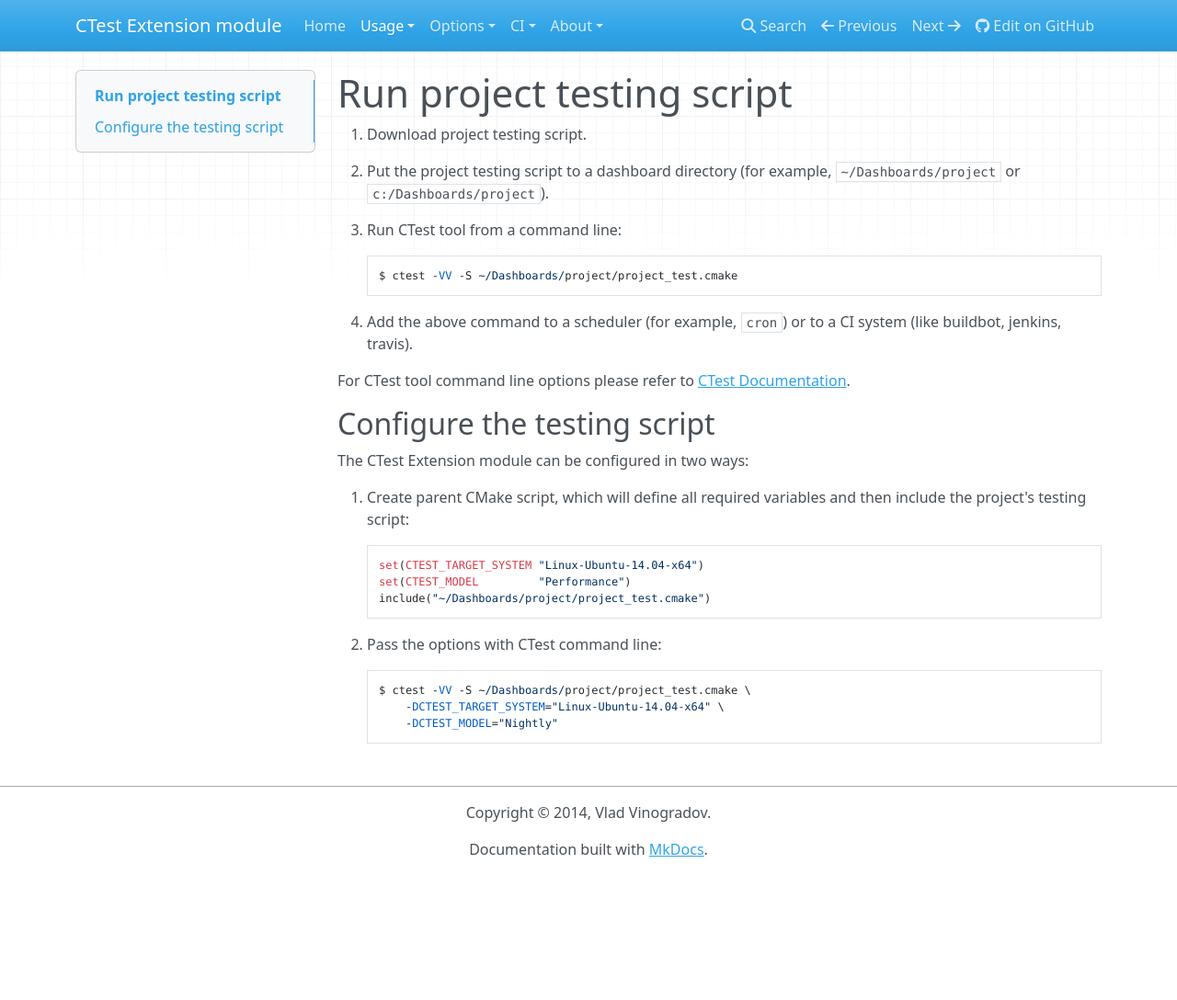
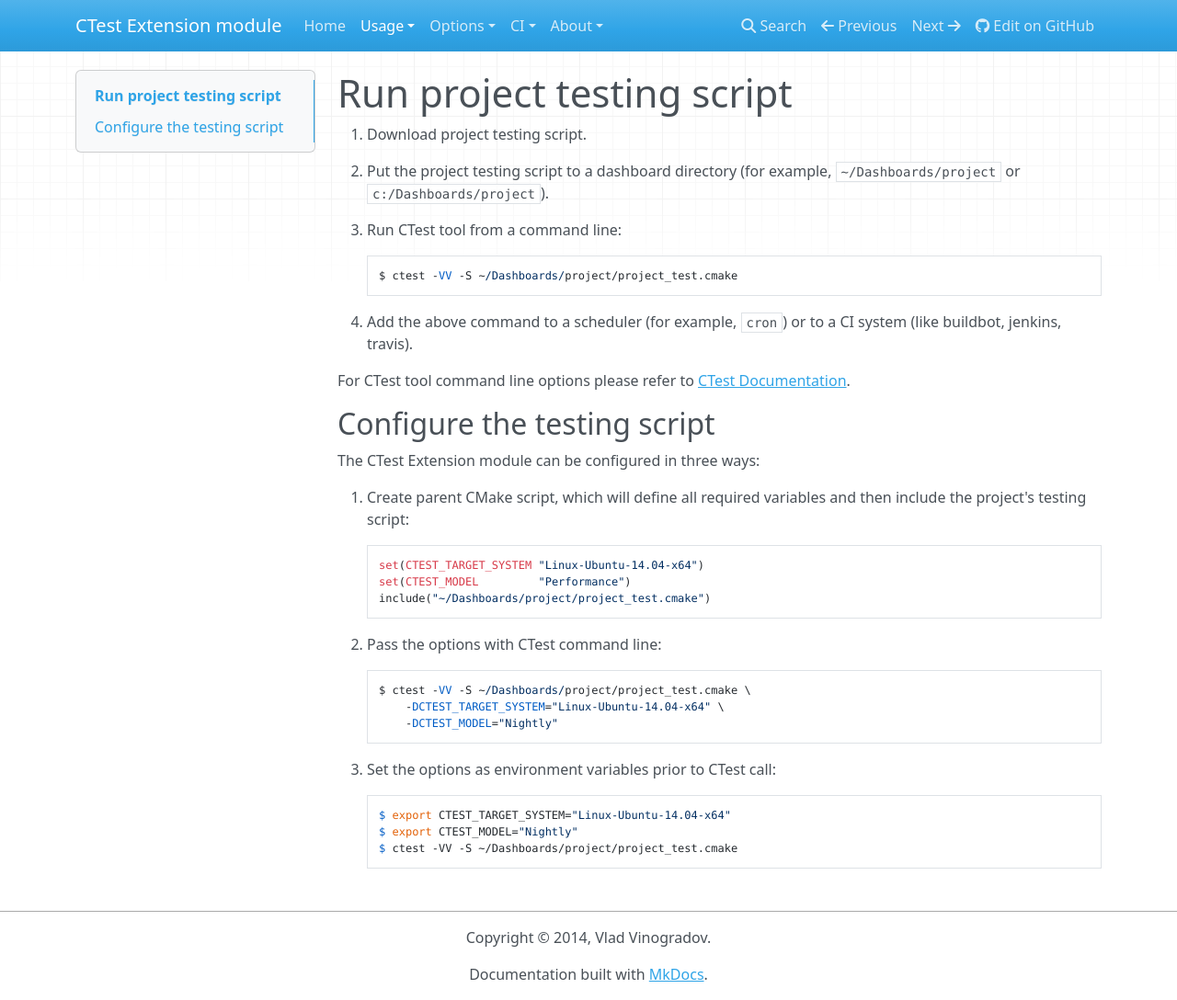
Before and after one commit to vinograd47/ctest-ext, an MkDocs documentation site: the page built from docs/usage/run_test.md, in a window 1280 px wide and 1088 px high. Shown: the whole window at 92% size. Built offline with MkDocs 1.6.1, drawn with Linux system fonts in a browser that asks for light colours; nearby versions of some CDN libraries; old or Windows-style settings are respelled for this version of MkDocs.

Commit message:
initialize CTest Ext options from environment variables

```diff
--- a/docs/usage/run_test.md
+++ b/docs/usage/run_test.md
@@ -17,7 +17,7 @@ For CTest tool command line options please refer to
 
 ## Configure the testing script
 
-The CTest Extension module can be configured in two ways:
+The CTest Extension module can be configured in three ways:
 
 1. Create parent CMake script, which will define all required variables and then
    include the project's testing script:
@@ -31,3 +31,9 @@ The CTest Extension module can be configured in two ways:
         $ ctest -VV -S ~/Dashboards/project/project_test.cmake \
             -DCTEST_TARGET_SYSTEM="Linux-Ubuntu-14.04-x64" \
             -DCTEST_MODEL="Nightly"
+
+3. Set the options as environment variables prior to CTest call:
+
+        $ export CTEST_TARGET_SYSTEM="Linux-Ubuntu-14.04-x64"
+        $ export CTEST_MODEL="Nightly"
+        $ ctest -VV -S ~/Dashboards/project/project_test.cmake
```
Also changed, not shown: docs/usage/commands.md (+7 -0 lines), 1 other file.
